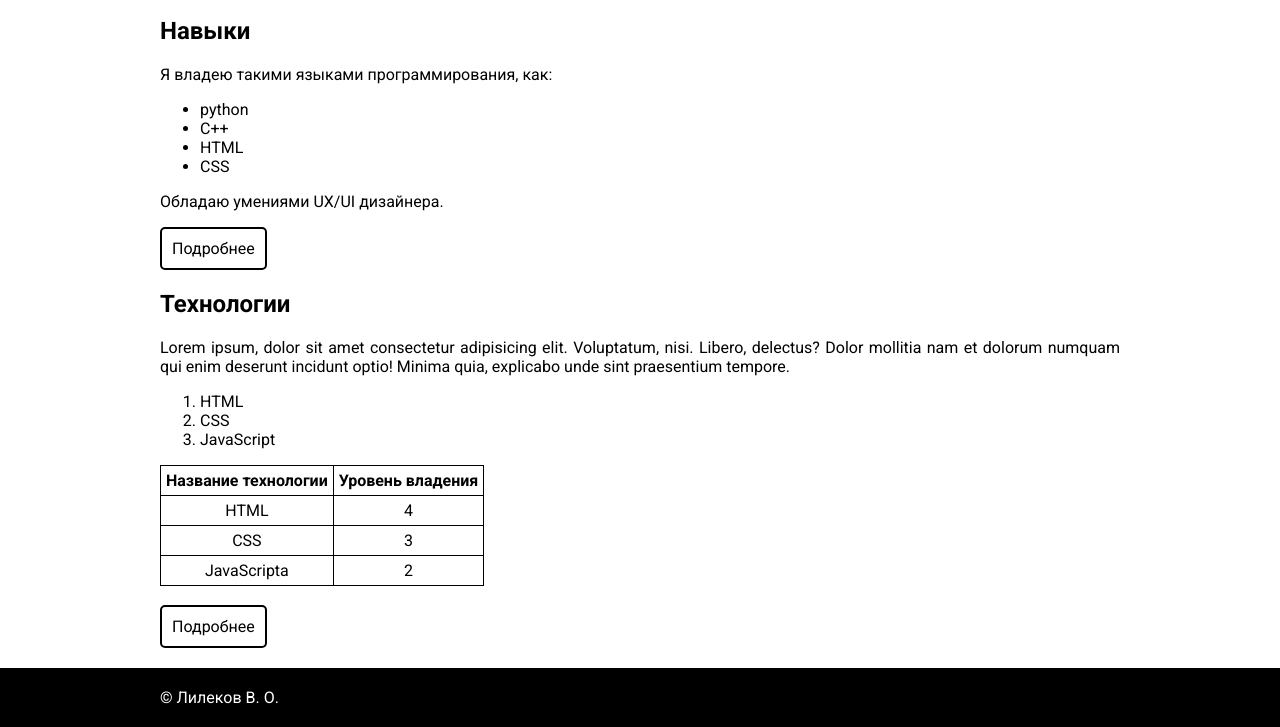
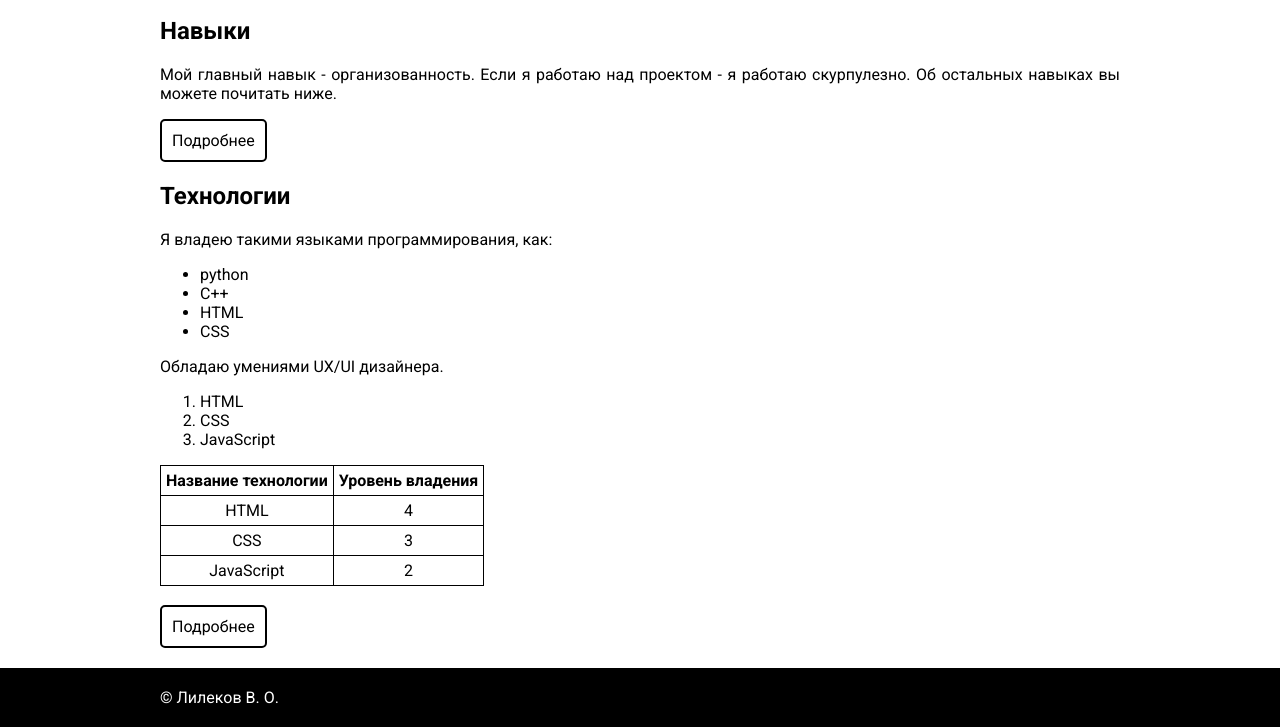
Before and after one commit to vokelilekov/Lilekov-221-3210-web-dev-2023-1, a plain HTML site: page lab1/index.html in a window 1280 px wide. Shown: the part 788-1515 px from the top of the page. Drawn offline with Linux system fonts and the light colour scheme.

Commit message:
update1.1

```diff
--- a/lab1/index.html
+++ b/lab1/index.html
@@ -21,7 +21,7 @@
                 </ul>
             </nav>
             <div class="text-center">
-                <h1 class="text-upper">Лилеков Вадим Олегович 1</h1>
+                <h1 class="text-upper">Лилеков Вадим Олегович</h1>
                 <p class="text-center">
                     Студент второго курса Московского Политеха по направлению Системная и Программная Инженерия. <br>
                     Куратор, организатор мероприятий, наставник.
@@ -53,14 +53,7 @@
                 <h2>Навыки</h2>
 
                 <p>
-                    Я владею такими языками программирования, как:
-                <ul>
-                    <li>python</li>
-                    <li>C++</li>
-                    <li>HTML</li>
-                    <li>CSS</li>
-                </ul>
-                Обладаю умениями UX/UI дизайнера.
+                   Мой главный навык - организованность. Если я работаю над проектом - я работаю скурпулезно. Об остальных навыках вы можете почитать ниже.
                 </p>
 
                 <a class="btn" href="skills.html">Подробнее</a>
@@ -70,9 +63,14 @@
                 <h2>Технологии</h2>
 
                 <p>
-                    Lorem ipsum, dolor sit amet consectetur adipisicing elit. Voluptatum, nisi. Libero,
-                    delectus? Dolor mollitia nam et dolorum numquam qui enim deserunt incidunt optio!
-                    Minima quia, explicabo unde sint praesentium tempore.
+                    Я владею такими языками программирования, как:
+                <ul>
+                    <li>python</li>
+                    <li>C++</li>
+                    <li>HTML</li>
+                    <li>CSS</li>
+                </ul>
+                Обладаю умениями UX/UI дизайнера.
                 </p>
 
                 <ol>
@@ -97,7 +95,7 @@
                             <td>3</td>
                         </tr>
                         <tr>
-                            <td>JavaScripta</td>
+                            <td>JavaScript</td>
                             <td>2</td>
                         </tr>
                     </tbody>
```
